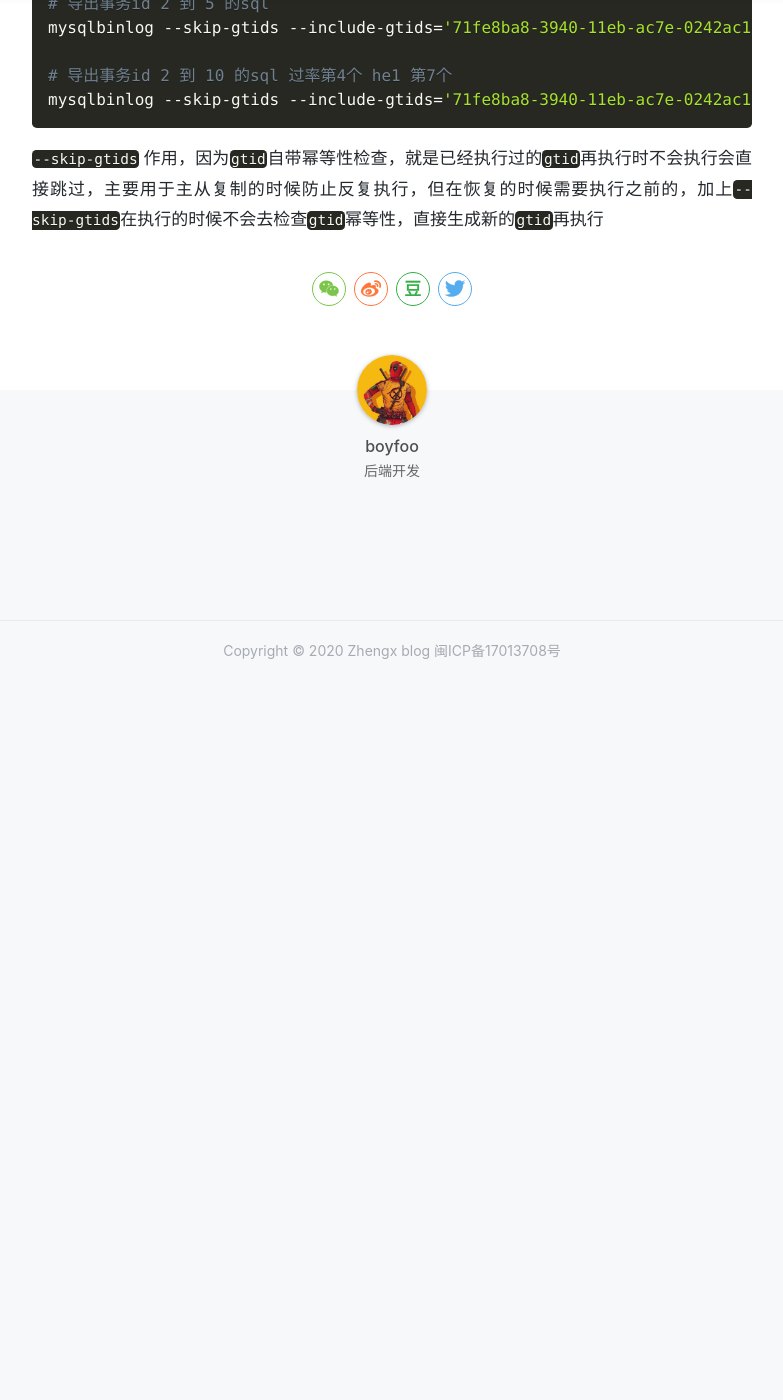
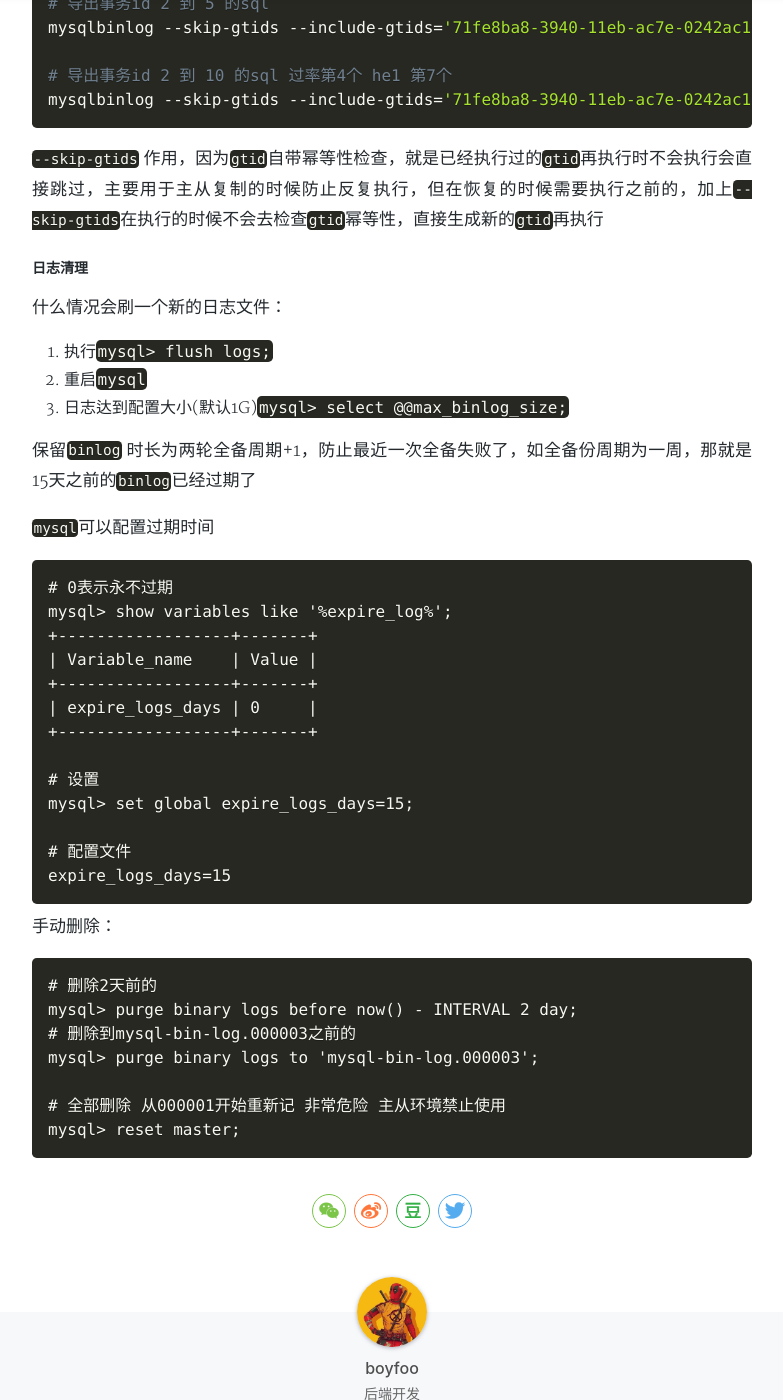
Before and after one commit to boyfoo/boyfoo.github.io, a Jekyll site: the page built from _posts/2020-12-20-mysql binlog.md, in a window 1280 px wide and 1400 px high, scrolled down 5893 px. Shown: the whole window, without its empty margins (248-1031 px from the left). Built offline with Jekyll 4.4.1, drawn with Linux system fonts in a browser that asks for light colours; nearby versions of some CDN libraries; comment, search, counter and statistics services are not loaded; a style sheet for code colours, icons or effects is not loaded; before the commit the page ends 6594 px from its top, so only the background shows below that.

Commit message:
默认更改列表

````diff
--- a/_posts/2020-12-20-mysql binlog.md
+++ b/_posts/2020-12-20-mysql binlog.md
@@ -256,3 +256,43 @@ mysqlbinlog --skip-gtids --include-gtids='71fe8ba8-3940-11eb-ac7e-0242ac1a0002:2
 ```
 
 `--skip-gtids` 作用，因为`gtid`自带幂等性检查，就是已经执行过的`gtid`再执行时不会执行会直接跳过，主要用于主从复制的时候防止反复执行，但在恢复的时候需要执行之前的，加上`--skip-gtids`在执行的时候不会去检查`gtid`幂等性，直接生成新的`gtid`再执行
+
+
+##### 日志清理
+
+什么情况会刷一个新的日志文件：
+1. 执行`mysql> flush logs;`
+2. 重启`mysql`
+3. 日志达到配置大小(默认1G)`mysql> select @@max_binlog_size;`
+
+保留`binlog` 时长为两轮全备周期+1，防止最近一次全备失败了，如全备份周期为一周，那就是15天之前的`binlog`已经过期了
+
+`mysql`可以配置过期时间
+
+```mysql
+# 0表示永不过期
+mysql> show variables like '%expire_log%';
++------------------+-------+
+| Variable_name    | Value |
++------------------+-------+
+| expire_logs_days | 0     |
++------------------+-------+
+
+# 设置
+mysql> set global expire_logs_days=15;
+
+# 配置文件
+expire_logs_days=15
+```
+
+手动删除：
+
+```mysql
+# 删除2天前的
+mysql> purge binary logs before now() - INTERVAL 2 day;
+# 删除到mysql-bin-log.000003之前的
+mysql> purge binary logs to 'mysql-bin-log.000003';
+
+# 全部删除 从000001开始重新记 非常危险 主从环境禁止使用
+mysql> reset master;
+```
````
